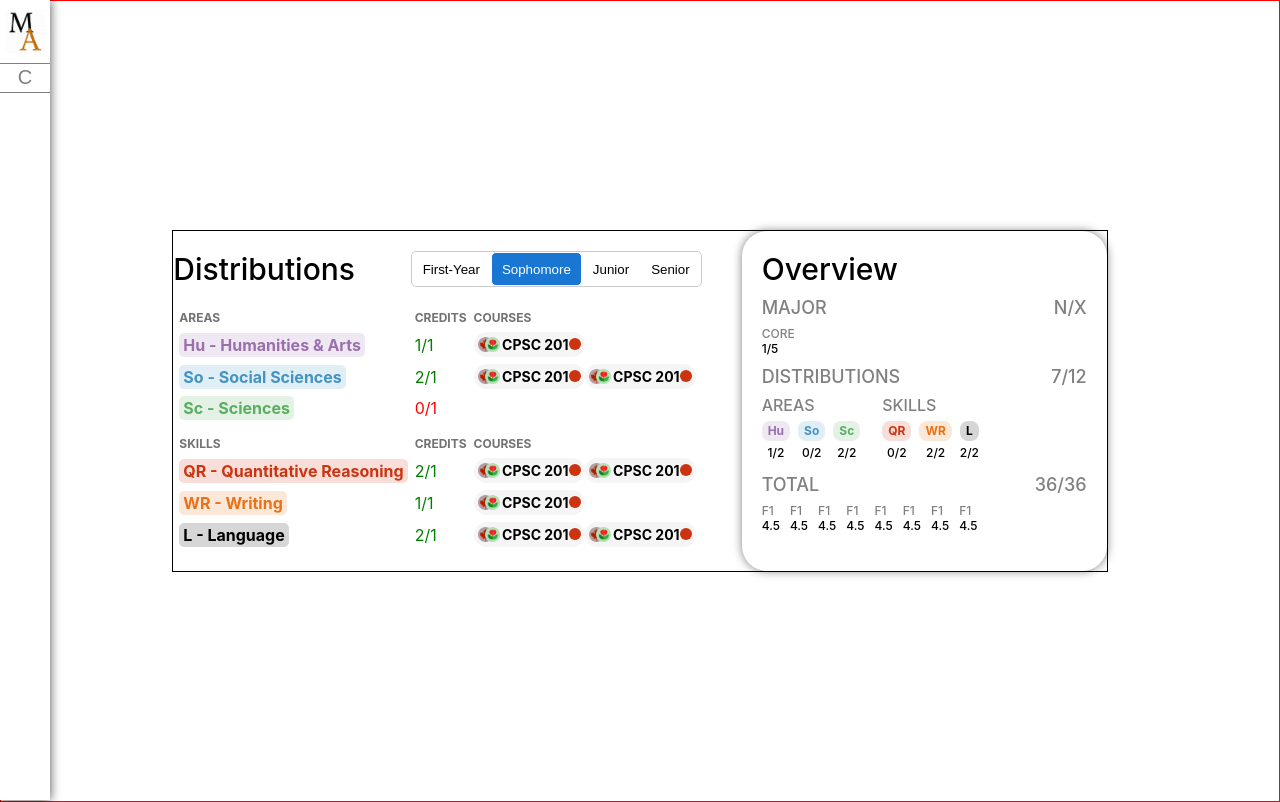
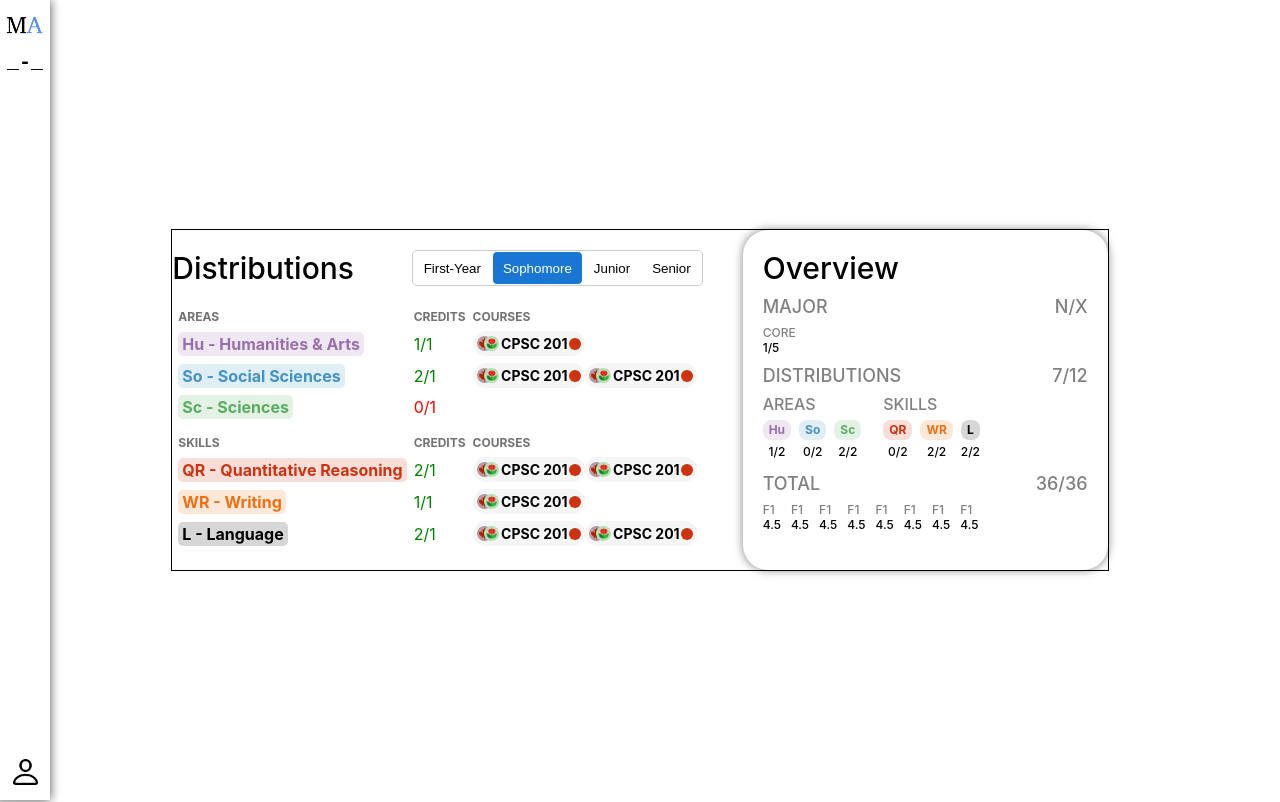
Before and after one commit to YaleComputerSociety/MajorAudit, a React (Create React App) app in the folder frontend/: page /courses in a window 1280 px wide. Built offline with nearby package versions, Linux system fonts and the light colour scheme.

Commit message:
clean left nav

```diff
--- a/frontend/src/App.module.css
+++ b/frontend/src/App.module.css
@@ -25,30 +25,27 @@
 }
 
 .NavButton {
-  margin-top: 10px;
+  /* margin-top: 10px; */
 
   background-color: white;
 
-  border-top: 1px solid grey;
-  border-bottom: 1px solid grey;
+  border-top: none;
+  border-bottom: none;
   border-left: none;
   border-right: none;
 
   width: 50px;
-  height: 30px;
+  height: 40px;
 
-  text-align: center; /* Centers the text inside the button */
+  text-align: center;
   font-size: 20px;
-  font-weight: 500;
+  font-weight: 550;
+  font-family: 'Courier New', Courier, monospace;
 
-  color: grey;
+  color: black;
 }
 
-.buttonStyle:hover {
-  background-color: #f9f9f9; /* Light grey background on hover */
-}
-
-
+/* */
 
 .Page {
   display: flex;
@@ -58,24 +55,24 @@
 
   width: 100%;
   height: 100vh;
-
-  border: 1px solid red;
 }
 
 /* ANIMATION */
 
-.coursesContainer {
+.coursesPage {
   position: fixed;
 
   display: flex;
   justify-content: center;
-  align-items: center;
 
   top: 0;
   bottom: 0;
 
   left: 50px;
   right: 50px;
+
+  overflow-y: auto;
+  overflow-x: hidden;
 
   background-color: white;
   z-index: 2;
@@ -84,8 +81,6 @@
   transform: translateX(-100%);
 
   box-shadow: 0 0 10px rgba(0, 0, 0, 0.5);
-
-  /* border: 3px solid red;  */
 }
 
 .coursesEnter {
--- a/frontend/src/App.tsx
+++ b/frontend/src/App.tsx
@@ -5,21 +5,19 @@ import styles from "./App.module.css";
 import Graduation from "./pages/Graduation";
 import Courses from "./pages/Courses";
 
-import malogo from "./commons/images/malogo.png";
+import malogo from "./commons/images/ma.png";
+import prof from "./commons/images/profile.png";
 
 function NavBar(props: { setShowCourses: Function }) {
   return (
     <div className={styles.NavBar}>
-
-      <div className={styles.column} style={{ alignItems: "center" }}>
-
-        <img src={malogo} alt="" style={{ width: "40px", height: "auto", marginTop: "10px" }}/>
-
-        <button className={styles.NavButton} onClick={() => props.setShowCourses((prev: boolean) => !prev)}>
-          C
-        </button>
+      <div className={styles.column} style={{ height: "100%", alignItems: "center", justifyContent: "space-between" }}>
+        <div>
+          <img src={malogo} alt="" style={{ width: "50px", height: "auto", marginTop: "10px" }}/>
+          <button className={styles.NavButton} onClick={() => props.setShowCourses((prev: boolean) => !prev)}>_-_</button>
+        </div>
+        <img src={prof} alt="" style={{ width: "25px", height: "auto", marginBottom: "15px" }}/>
       </div>
-
     </div>
   );
 }
@@ -32,7 +30,7 @@ function App() {
       <NavBar setShowCourses={setSlideCourses}/>
       <div className={styles.Page}>
         <Graduation />
-        <div className={`${styles.coursesContainer} ${slideCourses ? styles.coursesEnter : styles.coursesExit}`}>
+        <div className={`${styles.coursesPage} ${slideCourses ? styles.coursesEnter : styles.coursesExit}`}>
           <Courses />
         </div>
       </div>
--- a/frontend/src/commons/components/courses/CourseBoxSmall.tsx
+++ b/frontend/src/commons/components/courses/CourseBoxSmall.tsx
@@ -75,7 +75,10 @@ function CourseBoxSmall(course: Course) {
       )} */}
       <CourseSeasonIcon seasons={course.seasons} />
       {course.code}
-      {course.distribution.length > 0 ? (<DistributionCircle distributions={course.distribution}/>) : ("")}
+      <div style={{ marginTop: "1px", marginLeft: "1px" }}>
+        {course.distribution.length > 0 ? (<DistributionCircle distributions={course.distribution}/>) : ("")}
+      </div>
+
     </div>
   );
 }
--- a/frontend/src/pages/Courses/Courses.module.css
+++ b/frontend/src/pages/Courses/Courses.module.css
@@ -1,13 +1,17 @@
 
 @import url('https://fonts.googleapis.com/css2?family=Open+Sans:ital,wght@0,300..800;1,300..800&display=swap');
 
-.container {
+.CoursesMain {
     display: flex;
-    flex-direction: row;
-    justify-content: center;
+    flex-direction: column;
+    background-color: white;
+    padding-top: 35px;
+}
 
-    background-color: white;
-
+.coursesContainer {
+    display: flex;
+    flex-direction: column;
+    padding-top: 75px;
 }
 
 /* util */
@@ -147,6 +151,21 @@
     color: black;
 }
 
+
+.CourseBar {
+    position: fixed; /* Stays in place even when scrolling */
+    display: flex;
+    flex-direction: row;
+
+    top: 0;
+    left: 0; /* 50px from the left edge of the viewport */
+    right: 0; /* 50px from the right edge of the viewport */
+    height: 20px;
+
+    background-color: gray;
+    z-index: 100; /* Ensure it's above other content */
+}
+
 .optionsButton {
     background-color: white;
     border: none;
--- a/frontend/src/pages/Courses/Courses.tsx
+++ b/frontend/src/pages/Courses/Courses.tsx
@@ -5,16 +5,14 @@ import YearBox from "./components/YearBox";
 import { MockStudent } from "./../../commons/mock/MockStudent";
 
 export interface DisplaySetting {
+  semesterStack: boolean,
   rating: boolean,
   workload: boolean,
 }
 
-const defaultDisplaySetting = { rating: true, workload: true };
+const defaultDisplaySetting = { semesterStack: false, rating: true, workload: true };
 
 function Settings(props: { displaySetting: DisplaySetting, updateDisplaySetting: Function }) {
-
-  const [isOpen, setIsOpen] = useState(false);
-  const toggleDropdown = () => { setIsOpen(!isOpen); };
 
   const throwBack = (key: string) => {
     if(key === "rating"){
@@ -24,24 +22,24 @@ function Settings(props: { displaySetting: DisplaySetting, updateDisplaySetting:
     if(key === "workload"){
       const newSetting = { ...props.displaySetting, workload: !props.displaySetting.workload };
       props.updateDisplaySetting(newSetting);
+    } else
+    if(key === "stack"){
+      const newSetting = { ...props.displaySetting, semesterStack: !props.displaySetting.semesterStack };
+      props.updateDisplaySetting(newSetting);
     }
   }
 
   return (
-    <div className={styles.row} style={{ alignItems: "center" }}>
-      <button className={`${styles.optionsButton} ${isOpen ? styles.activeButton : ''}`} onClick={toggleDropdown}>
-        Options
+    <div className={styles.CourseBar}>
+      <button className={`${styles.optionsChoice} ${props.displaySetting.semesterStack ? styles.activeButton : ''}`} onClick={() => throwBack("stack")}>
+        Stack
       </button>
-      {isOpen && (
-        <div style={{ display: "flex" }}>
       <button className={`${styles.optionsChoice} ${props.displaySetting.rating ? styles.activeButton : ''}`} onClick={() => throwBack("rating")}>
         Rating
       </button>
       <button className={`${styles.optionsChoice} ${props.displaySetting.workload ? styles.activeButton : ''}`} onClick={() => throwBack("workload")}>
         Workload
       </button>
-        </div>
-      )}
     </div>
   );
 }
@@ -62,9 +60,11 @@ function Courses() {
   }
 
   return(
-    <div className={styles.container}>
-      <div>
-        <Settings displaySetting={displaySetting} updateDisplaySetting={updateDisplaySetting}/>
+    <div className={styles.CoursesMain}>
+
+
+      {/* <Settings displaySetting={displaySetting} updateDisplaySetting={updateDisplaySetting}/> */}
+      <div className={styles.courseContainer}>
         {yearboxComponents}
       </div>
     </div>
--- a/frontend/src/pages/Courses/components/YearBox.tsx
+++ b/frontend/src/pages/Courses/components/YearBox.tsx
@@ -11,7 +11,7 @@ export default function YearBox(props: {year: Year, displaySetting: DisplaySetti
             <div className={styles.Grade}>{props.year["grade"]}</div>
             <div className={styles.Year}>{props.year["calendarYear"]}</div>
         </div>
-        <div className={styles.row}>
+        <div className={props.displaySetting.semesterStack ? styles.column : styles.row}>
             <div style={{ marginRight: "20px" }}>
               <SemesterBox semester={props.year["fall"]} displaySetting={props.displaySetting}/>
             </div>
```
Also changed, not shown: frontend/src/commons/images/ma.png (added). Lines whose indentation alone changed are shown as unchanged.
